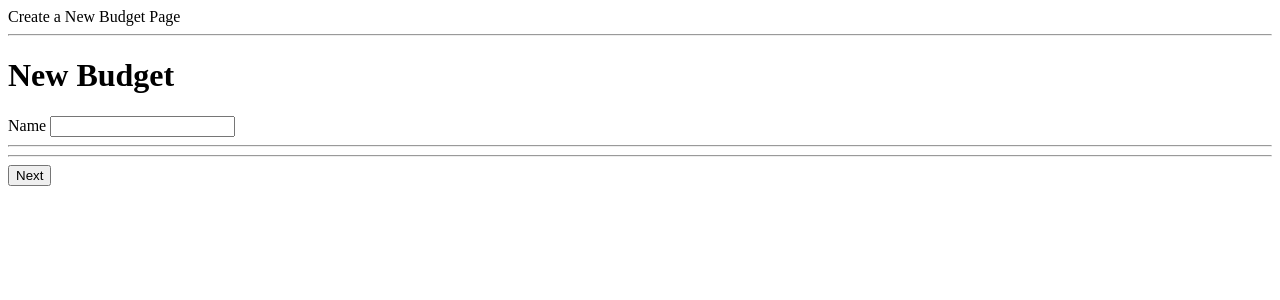
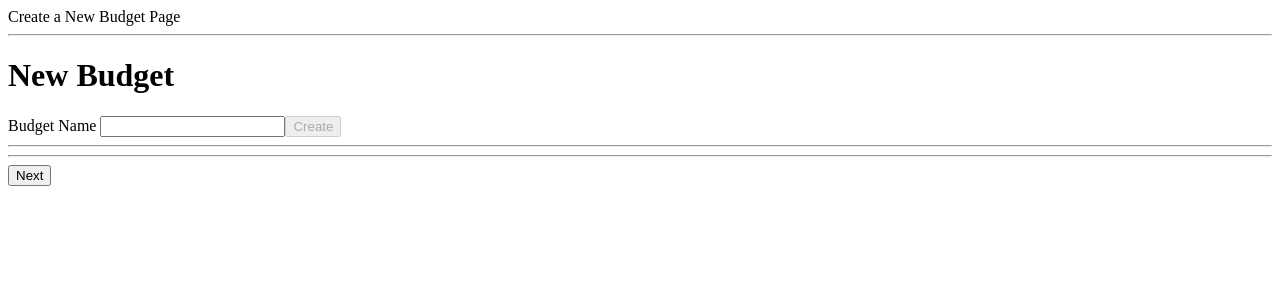
Before and after one commit to douar/budget, an Angular app: page / in a window 1280 px wide. Shown: the top 300 px of the page. Built offline with nearby package versions, Linux system fonts and the light colour scheme.

Commit message:
add form control

```diff
--- a/src/app/components/create/budget/budget.component.html
+++ b/src/app/components/create/budget/budget.component.html
@@ -1,7 +1,10 @@
 <div class="budget-container">
   <h1>New Budget</h1>
-  <label>
-    Name
-    <input type="text">
-  </label>
+  <form class="new-budget-name-form"
+        [formGroup]="newBudgetNameForm" (ngSubmit)="createNewBudget()">
+    <label> Budget Name
+      <input type="text" formControlName="name">
+    </label>
+    <button type="submit" [disabled]="!newBudgetNameForm.valid">Create</button>
+  </form>
 </div>
--- a/src/app/components/create/budget/budget.component.ts
+++ b/src/app/components/create/budget/budget.component.ts
@@ -1,4 +1,5 @@
 import { Component } from '@angular/core';
+import {FormControl, FormGroup, Validators} from "@angular/forms";
 
 @Component({
   selector: 'app-budget',
@@ -7,4 +8,13 @@ import { Component } from '@angular/core';
 })
 export class BudgetComponent {
 
+  newBudgetNameForm: FormGroup = new FormGroup({
+    name: new FormControl('', Validators.required)
+  });
+
+  constructor() {}
+
+  createNewBudget() {
+    console.log('clicked: ' + this.newBudgetNameForm.value.name)
+  }
 }
```
